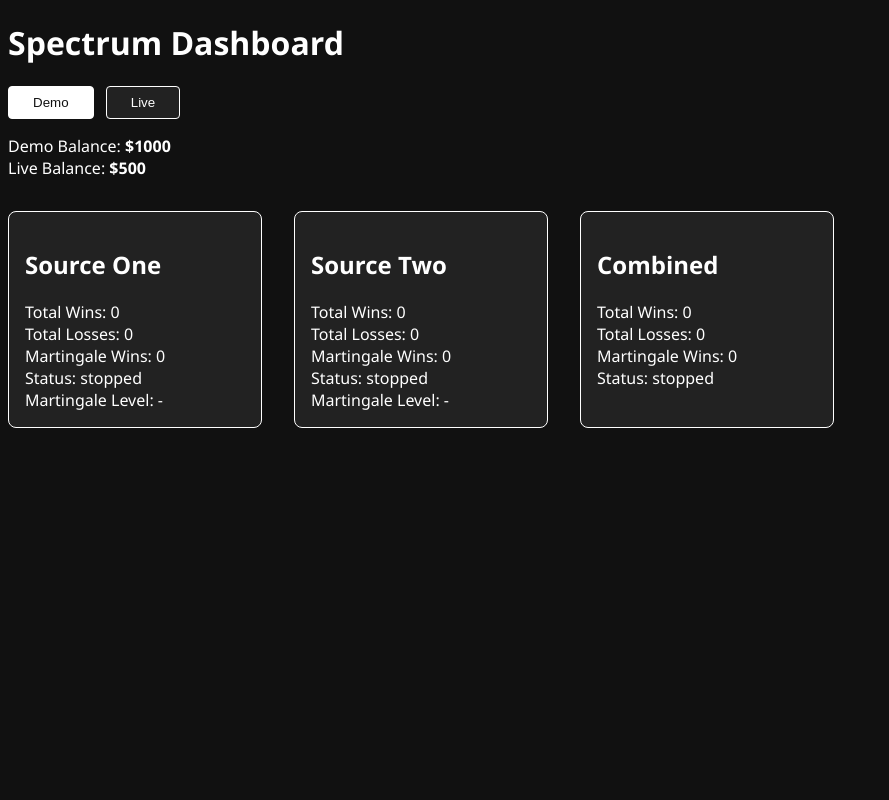
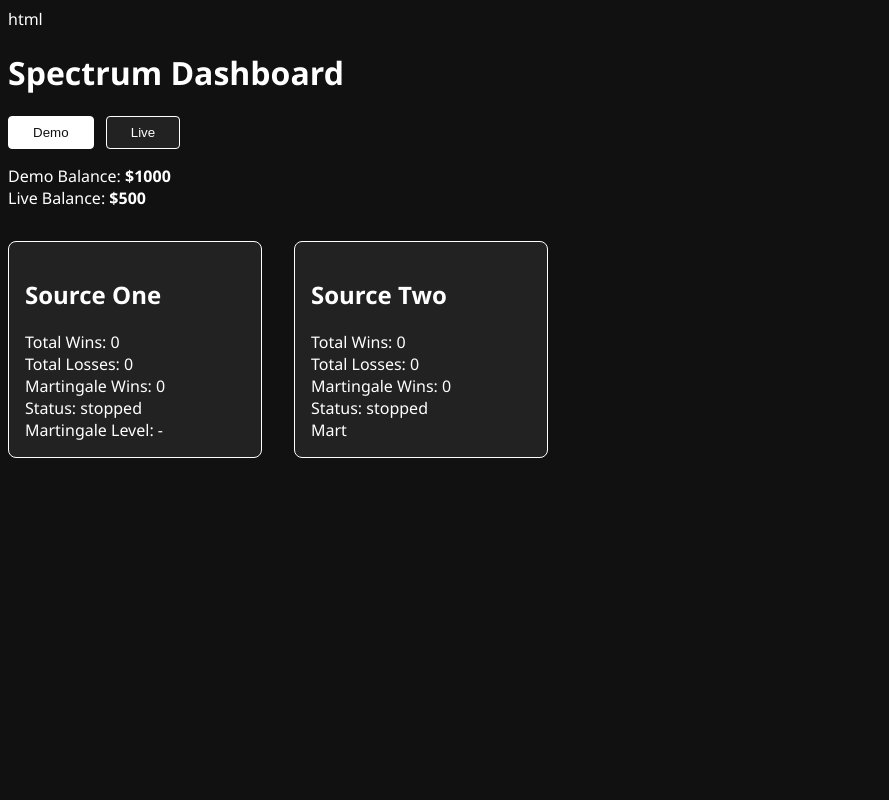
Before and after one commit to desmond772/Spectrum_dashboard-, a FastAPI app: page / in a window 1280 px wide. Shown: the whole page, without its empty margins (0-889 px from the left). Run offline with FastAPI, Linux system fonts and the light colour scheme.

Commit message:
Update dashboard.html

```diff
--- a/dashboard/templates/dashboard.html
+++ b/dashboard/templates/dashboard.html
@@ -1,3 +1,4 @@
+html
 <!DOCTYPE html>
 <html>
 <head>
@@ -30,15 +31,4 @@
             <div>Total Losses: {{ data['source_two']['losses'] }}</div>
             <div>Martingale Wins: {{ data['source_two']['martingale_wins'] }}</div>
             <div>Status: {{ data['source_two'].get('status', 'stopped') }}</div>
-            <div>Martingale Level: {{ data['source_two'].get('martingale_level', '-') }}</div>
-        </div>
-        <div class="combined-section">
-            <h2>Combined</h2>
-            <div>Total Wins: {{ data['combined']['wins'] }}</div>
-            <div>Total Losses: {{ data['combined']['losses'] }}</div>
-            <div>Martingale Wins: {{ data['combined']['martingale_wins'] }}</div>
-            <div>Status: {{ data['combined'].get('status', 'stopped') }}</div>
-        </div>
-    </div>
-</body>
-                </html>
+            <div>Mart
```
